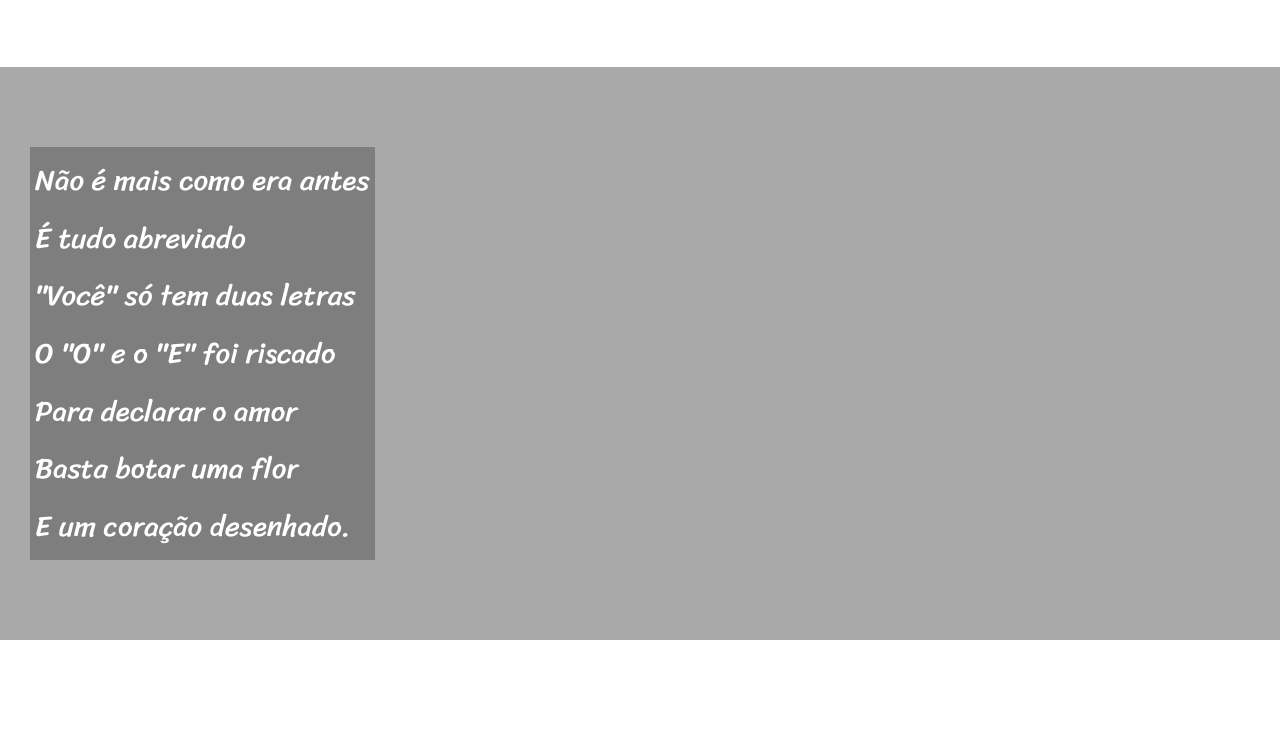
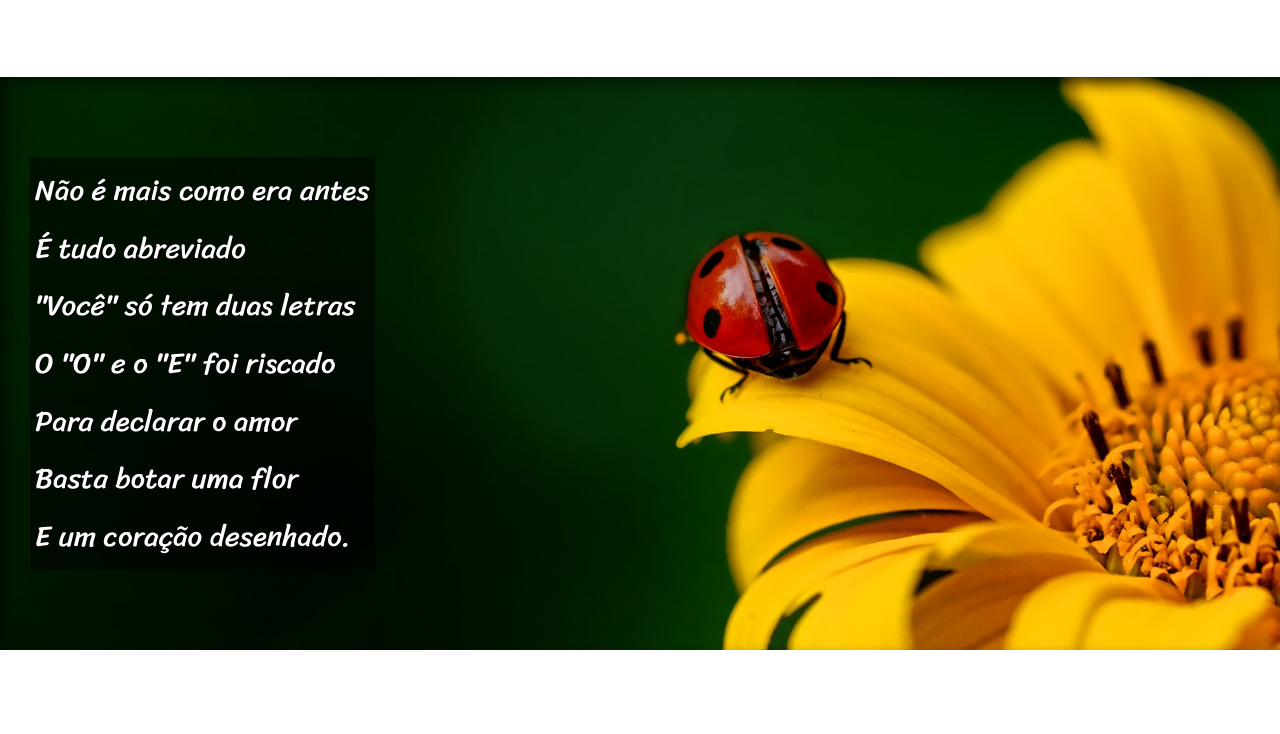
Before and after one commit to Ermersongomes/html-css, a plain HTML site: page Desafios/d012/index.html in a window 1280 px wide. Shown: the part 677-1411 px from the top of the page. Drawn offline with Linux system fonts and the light colour scheme.

Commit message:
Inseri imagens com efeitos Parallax simples

```diff
--- a/Desafios/d012/estilo/style.css
+++ b/Desafios/d012/estilo/style.css
@@ -49,6 +49,9 @@
     line-height: 2em;
 
 }
+section>p{
+    padding: 5px;
+}
 section.normal{
     background-color: white;
     color: black;
@@ -56,13 +59,26 @@
 section.imagem{
     background-color: darkgray;
     color: white;
+    box-shadow: inset 6px 6px 13px 0px rgba(0, 0, 0, 0.468);
+    background-size: cover;
+    background-attachment: fixed;
 }
 section.imagem>p{
     display: inline-block;
     padding: 5px;
-    background-color: rgba(0, 0, 0, 0.253);
+    background-color: rgba(0, 0, 0, 0.514);
+    text-shadow: 1px 1px 0px black;
+
 }
+section#imagem01{
+    background-image: url(../imagens/background001.jpg);
+    background-position: right center;
 
+}
+section#imagem02{
+    background-image: url(../imagens/background002.jpg);
+    background-position: right center;
+}
 footer{
     background-color: black;
     color: white;
--- a/Desafios/d012/index.html
+++ b/Desafios/d012/index.html
@@ -24,7 +24,7 @@
         </p>
     </section>
 
-    <section class="imagem">
+    <section class="imagem" id="imagem01">
         <p>
             Não é mais como era antes <br>
             É tudo abreviado <br>
@@ -51,11 +51,11 @@
             Ponto e vírgula e um asterisco <br>
             Um beijo significa <br>
             Pra entender como fica <br>
+        </p>
             Decifre esse rabisco. <br>
-        </p>
     </section>
 
-    <section class="imagem">
+    <section class="imagem" id="imagem02">
         <p>
             Tenho saudade das cartas <br>
             Escritas com a própria mão <br>
```
